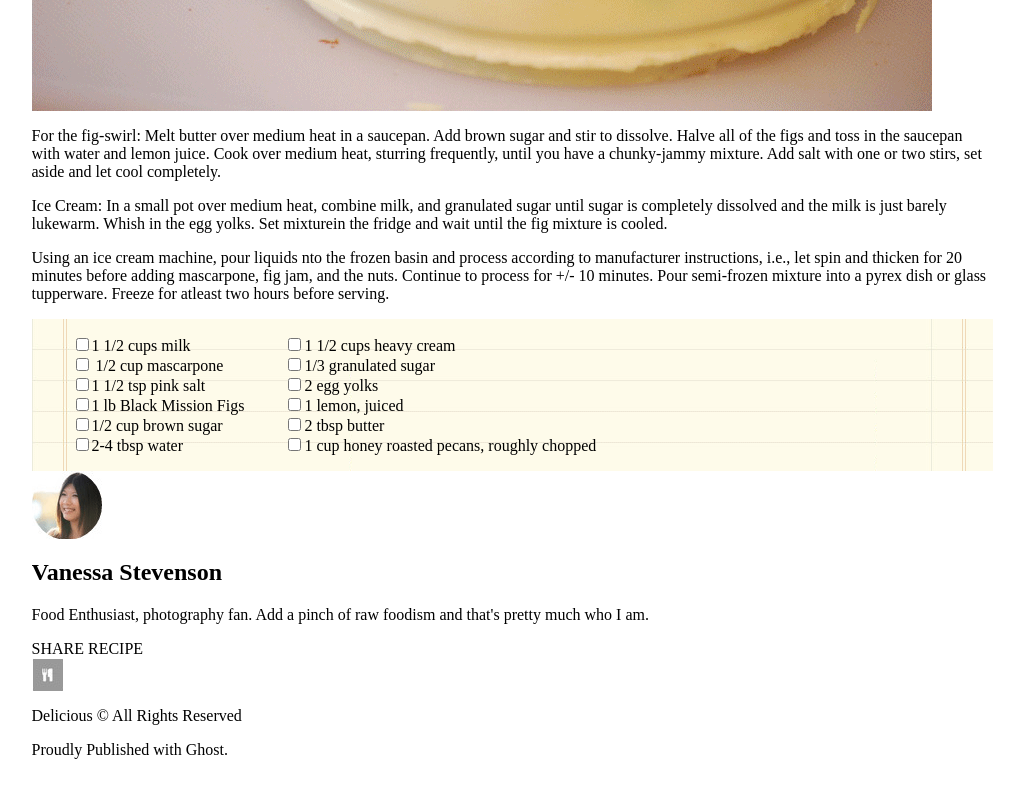
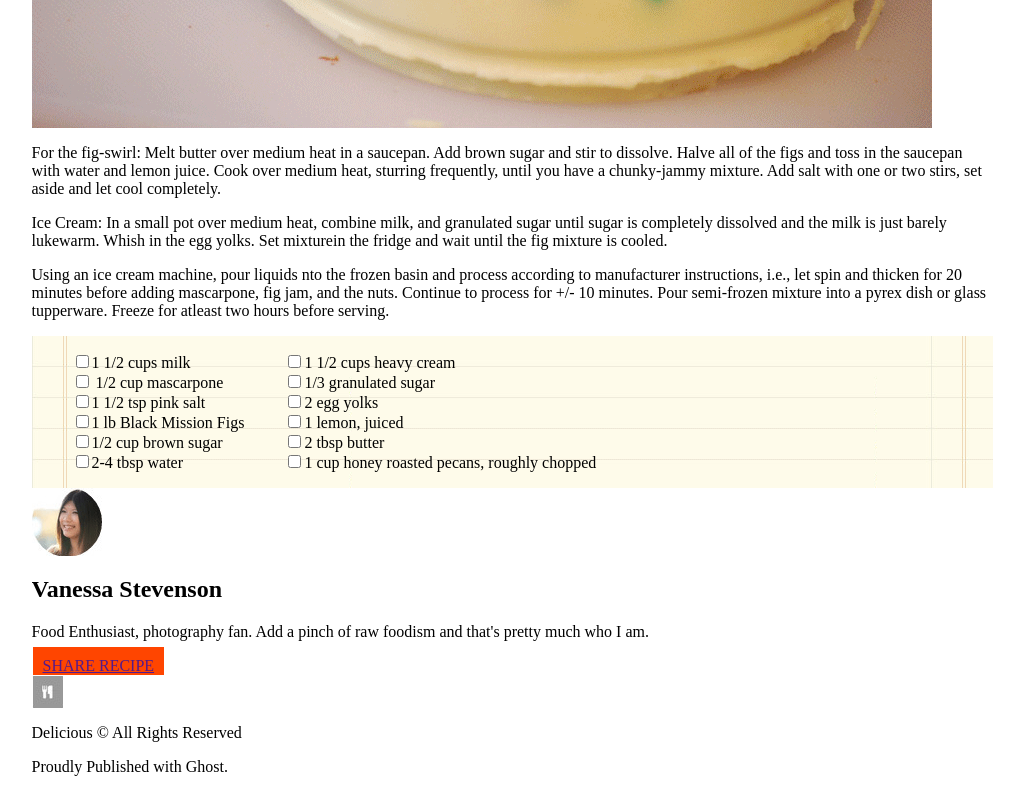
Before and after one commit to tektechnologies/Chocolate-Pizza, a plain HTML site: page index.html in a window 1280 px wide. Shown: the part 759-1559 px from the top of the page, without its empty margins (128-1152 px from the left). Drawn offline with Linux system fonts and the light colour scheme.

Commit message:
Css Added

```diff
--- a/css/style.css
+++ b/css/style.css
@@ -25,3 +25,22 @@ input[type=checkbox]:checked + label.strikethrough{
   .recipeBackground {
 
     background-image: url("../img/list-bg.png");}
+
+    h1 {
+      font-family: Arial, Helvetica, sans-serif;
+      font-size: 30px;
+    }
+
+    .button {
+      background-color: orangered;
+      display: inline;
+      padding: 10px;
+      border: 1px solid;
+      color: white;
+    }
+
+    .buttontext {
+     display: inline;
+     padding-bottom: 10px;
+
+    }
--- a/index.html
+++ b/index.html
@@ -1,16 +1,10 @@
-
-
-
 <html>
-
    <head>
       <title>
       </title>
       <link rel="stylesheet" type="text/css" href="css/style.css">
    </head>
    <div class="bodyStyle">
-
-
       <body>
          <header>
             <nav class="fixed-nav-bar">
@@ -29,7 +23,8 @@
                </div>
             </nav>
          </header>
-              <section> <!--pizza image-->
+         <section>
+            <!--pizza image-->
             <h1>Chocolate Pizza</h1>
             <p>Posted on 15 Dec 2013 / Desserts</p>
             <img src="img/choco-pizza.png"/>
@@ -52,8 +47,8 @@
             </p>
          </section>
          <section>
-
-              <section class="recipeBackground"> <!--lists-->
+         <section class="recipeBackground">
+            <!--lists-->
             <ul>
                <li> <input type="checkbox" name="cupMilk"  >1 1/2 cups milk</li>
                <li> <input type="checkbox" name="cupMascarpone" > 1/2 cup mascarpone</li>
@@ -61,33 +56,22 @@
                <li> <input type="checkbox" name="figs" >1 lb Black Mission Figs</li>
                <li>  <input type="checkbox" name="brownSugar" >1/2 cup brown sugar</li>
                <li>  <input type="checkbox" name="water" >2-4 tbsp water</li>
-
             </ul>
             <ul>
                <li> <input type="checkbox" name=" heavyCream" >1 1/2 cups heavy cream</li>
-
                <li> <input type="checkbox" name="granulatedSugar" >1/3 granulated sugar</li>
-
                <li> <input type="checkbox" name="yolks" >2 egg yolks</li>
-
                <li>  <input type="checkbox" name="juiced" >1 lemon, juiced</li>
-
                <li>  <input type="checkbox" name="butter" >2 tbsp butter</li>
                <li>  <input type="checkbox" name="roastedPecans" >1 cup honey roasted pecans, roughly chopped</li>
-
-
             </ul>
          </section>
-
          <section>
             <img src="img/van-pic.png" alt="">
             <h2>Vanessa Stevenson</h2>
             <p>Food Enthusiast, photography fan. Add a pinch of raw foodism and that's pretty much who I am.</p>
-               <div class=button>SHARE RECIPE</div>
-
-
+            <div class=button><a class='buttontext' href="">SHARE RECIPE</a></div>
          </section>
-
          <footer>
             <img src="img/small-logo.png">
             <p>Delicious &copy; All Rights Reserved</p>
```
Lines whose indentation alone changed are shown as unchanged.
